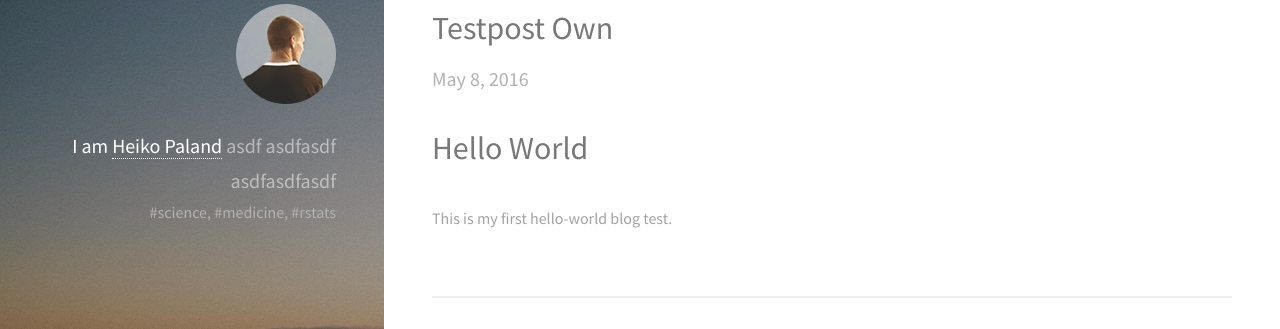
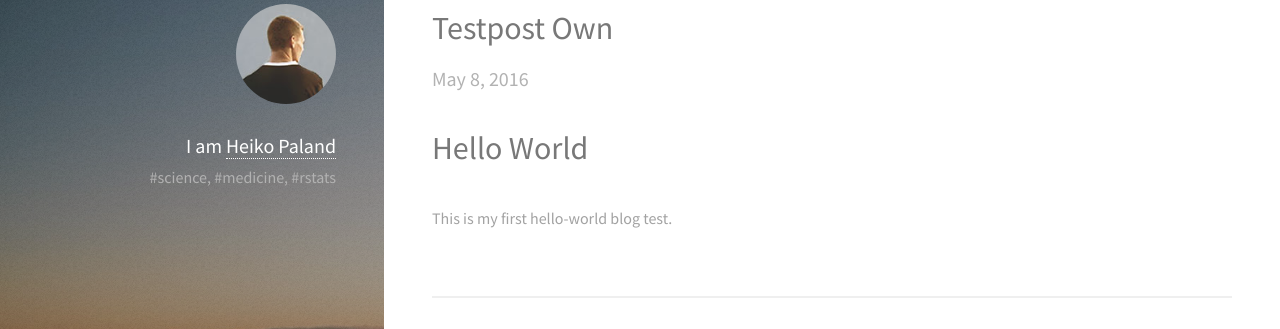
Before and after one commit to old-jekyll-templates/Strata-Jekyll-Theme, a Jekyll site: the page built from index.html, in a window 1280 px wide. Shown: the part 92-421 px from the top of the page. Built offline with Jekyll 4.4.1, drawn with Linux system fonts in a browser that asks for light colours.

Commit message:
Update default.html

```diff
--- a/_layouts/default.html
+++ b/_layouts/default.html
@@ -22,10 +22,7 @@
 
       <header id="header">
           <a href="#" class="image avatar"><img src="/images/avatar.jpg" alt="" /></a>
-          <h1><strong>I am <a href="/">Heiko Paland</a></strong>
-          asdf<br />
-          asdfasdf<br />
-          asdfasdfasdf<br /></h1>
+          <h1><strong>I am <a href="/">Heiko Paland</a></strong></h1>
           <p>#science, #medicine, #rstats<br /></p>
       </header>
 
```
